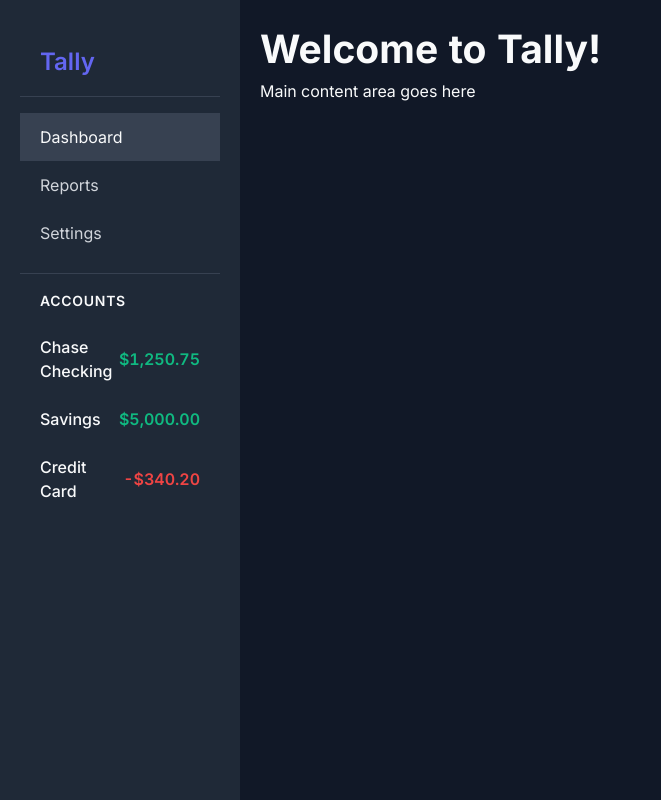
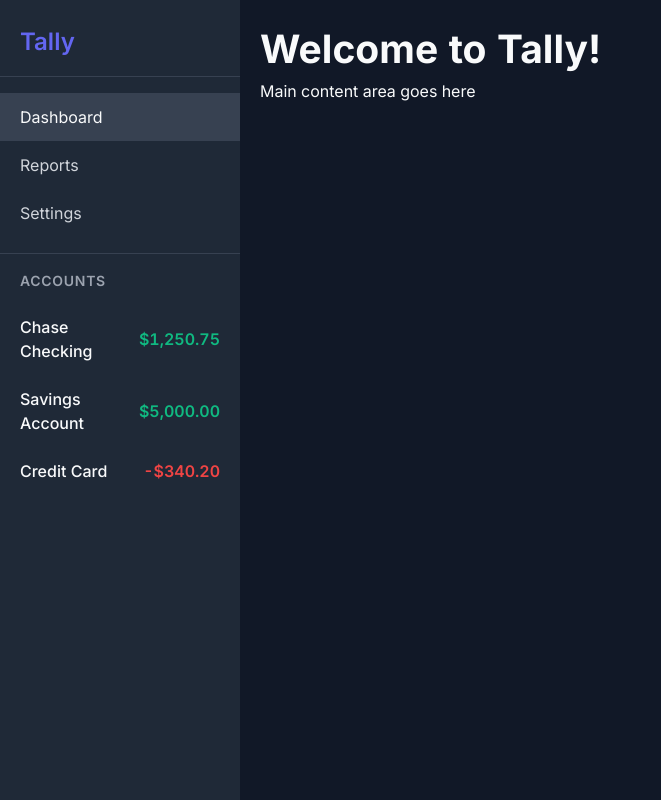
Before and after one commit to Thaonnor/tally, a Vue app: page / in a window 1280 px wide. Shown: the whole page, without its empty margins (0-661 px from the left). Built offline with nearby package versions, Linux system fonts and the light colour scheme.

Commit message:
Refactored to separate components - created Sidebar.vue and AccountItem.vue

```diff
--- a/src/App.vue
+++ b/src/App.vue
@@ -1,37 +1,6 @@
 <template>
     <div class="app-container">
-        <!-- Sidebar -->
-        <div class="sidebar">
-            <div class="app-title">
-                <h2>Tally</h2>
-            </div>
-
-            <nav class="main-nav">
-                <ul>
-                    <li><a href="#" class="nav-link active">Dashboard</a></li>
-                    <li><a href="#" class="nav-link">Reports</a></li>
-                    <li><a href="#" class="nav-link">Settings</a></li>
-                </ul>
-            </nav>
-
-            <div class="accounts-section">
-                <h3>Accounts</h3>
-                <ul class="account-list">
-                    <li class="account-item">
-                        <span class="account-name">Chase Checking</span>
-                        <span class="account-balance">$1,250.75</span>
-                    </li>
-                    <li class="account-item">
-                        <span class="account-name">Savings</span>
-                        <span class="account-balance">$5,000.00</span>
-                    </li>
-                    <li class="account-item">
-                        <span class="account-name">Credit Card</span>
-                        <span class="account-balance negative">-$340.20</span>
-                    </li>
-                </ul>
-            </div>
-        </div>
+        <Sidebar />
 
         <!-- Main Content -->
         <div class="main-content">
@@ -42,8 +11,12 @@
 </template>
 
 <script>
+    import Sidebar from './components/Sidebar.vue';
     export default {
         name: 'App',
+        components: {
+            Sidebar,
+        },
     };
 </script>
 
@@ -70,7 +43,7 @@
         /* Text colors */
         --text-primary: #f9fafb;
         --text-secondary: #d1d5db;
-        -text-muted: #9ca3af;
+        --text-muted: #9ca3af;
 
         /* Brand colors */
         --primary: #6366f1;
@@ -124,106 +97,6 @@
         height: 100vh;
     }
 
-    .sidebar {
-        width: 280px;
-        background-color: var(--bg-secondary);
-        color: #f9fafb;
-        padding: 20px;
-        display: flex;
-        flex-direction: column;
-    }
-
-    .app-title {
-        padding: 24px 20px 16px;
-        border-bottom: 1px solid var(--bg-tertiary);
-    }
-
-    .app-title h2 {
-        font-size: 24px;
-        font-weight: 600;
-        color: var(--primary);
-    }
-
-    .main-nav {
-        padding: 16px 0;
-        border-bottom: 1px solid var(--bg-tertiary);
-    }
-
-    .main-nav ul {
-        list-style: none;
-    }
-
-    .nav-link {
-        display: block;
-        padding: 12px 20px;
-        color: var(--text-secondary);
-        text-decoration: none;
-        transition: background-color 0.2s;
-    }
-
-    .nav-link:hover,
-    .nav-link.active {
-        background-color: var(--bg-tertiary);
-        color: var(--text-primary);
-    }
-
-    .accounts-section {
-        flex: 1;
-        padding: 16px 0;
-    }
-
-    .accounts-section h3 {
-        padding: 0 20px 12px;
-        font-size: 14px;
-        font-weight: 600;
-        color: var(--text-muted);
-        text-transform: uppercase;
-        letter-spacing: 0.05em;
-    }
-
-    .account-list {
-        list-style: none;
-    }
-
-    .account-item {
-        display: flex;
-        justify-content: space-between;
-        align-items: center;
-        padding: 12px 20px;
-        cursor: pointer;
-        transition: background-color 0.2s;
-    }
-
-    .account-item:hover {
-        background-color: var(--bg-tertiary);
-    }
-
-    .account-name {
-        font-weight: 500;
-    }
-
-    .account-balance {
-        font-weight: 600;
-        color: var(--success);
-    }
-
-    .account-balance.negative {
-        color: var(--danger);
-    }
-
-    /* Responsive adjustments */
-    @media (min-width: 1920px) {
-        .sidebar {
-            width: 320px;
-        }
-    }
-
-    @media (max-width: 1366px) {
-        .sidebar {
-            width: 240px;
-        }
-    }
-
     .main-content {
         flex: 1;
         background-color: var(--bg-primary);
--- /dev/null
+++ b/src/components/AccountItem.vue
@@ -0,0 +1,64 @@
+<template>
+    <li class="account-item" @click="handleClick">
+        <span class="account-name">{{ name }}</span>
+        <span class="account-balance" :class="{ negative: balance < 0 }">
+            {{ formatBalance(balance) }}
+        </span>
+    </li>
+</template>
+
+<script>
+    export default {
+        name: 'AccountItem',
+        props: {
+            name: {
+                type: String,
+                required: true,
+            },
+            balance: {
+                type: Number,
+                required: true,
+            },
+        },
+        methods: {
+            formatBalance(amount) {
+                return new Intl.NumberFormat('en-US', {
+                    style: 'currency',
+                    currency: 'USD',
+                }).format(amount);
+            },
+            handleClick() {
+                // Will emit events or handle navigation later
+                console.log(`Clicked on account: ${this.name}`);
+            },
+        },
+    };
+</script>
+
+<style scoped>
+    .account-item {
+        display: flex;
+        justify-content: space-between;
+        align-items: center;
+        padding: 12px 20px;
+        cursor: pointer;
+        transition: background-color 0.2s;
+    }
+
+    .account-item:hover {
+        background-color: var(--bg-tertiary);
+    }
+
+    .account-name {
+        font-weight: 500;
+    }
+
+    .account-balance {
+        font-weight: 600;
+        color: var(--success);
+    }
+
+    .negative {
+        color: var(--danger) !important;
+    }
+</style>
--- /dev/null
+++ b/src/components/Sidebar.vue
@@ -0,0 +1,110 @@
+<template>
+    <div class="sidebar">
+        <div class="app-title">
+            <h2>Tally</h2>
+        </div>
+
+        <nav class="main-nav">
+            <ul>
+                <li><a href="#" class="nav-link active">Dashboard</a></li>
+                <li><a href="#" class="nav-link">Reports</a></li>
+                <li><a href="#" class="nav-link">Settings</a></li>
+            </ul>
+        </nav>
+
+        <div class="accounts-section">
+            <h3>Accounts</h3>
+            <ul class="account-list">
+                <AccountItem name="Chase Checking" :balance="1250.75" />
+                <AccountItem name="Savings Account" :balance="5000.00" />
+                <AccountItem name="Credit Card" :balance="Number(-340.20)" />
+            </ul>
+        </div>
+    </div>
+</template>
+
+<script>
+    import AccountItem from './AccountItem.vue';
+    export default {
+        name: 'Sidebar',
+        components: {
+            AccountItem,
+        },
+    };
+</script>
+
+<style scoped>
+    .sidebar {
+        width: 280px;
+        background-color: var(--bg-secondary);
+        color: var(--text-primary);
+        padding: 0; /* Remove the 20px padding */
+        display: flex;
+        flex-direction: column;
+    }
+
+    .app-title {
+        padding: 24px 20px 16px;
+        border-bottom: 1px solid var(--bg-tertiary);
+    }
+
+    .app-title h2 {
+        font-size: 24px;
+        font-weight: 600;
+        color: var(--primary);
+    }
+
+    .main-nav {
+        padding: 16px 0;
+        border-bottom: 1px solid var(--bg-tertiary);
+    }
+
+    .main-nav ul {
+        list-style: none;
+    }
+
+    .nav-link {
+        display: block;
+        padding: 12px 20px;
+        color: var(--text-secondary);
+        text-decoration: none;
+        transition: background-color 0.2s;
+    }
+
+    .nav-link:hover,
+    .nav-link.active {
+        background-color: var(--bg-tertiary);
+        color: var(--text-primary);
+    }
+
+    .accounts-section {
+        flex: 1;
+        padding: 16px 0;
+    }
+
+    .accounts-section h3 {
+        padding: 0 20px 12px;
+        font-size: 14px;
+        font-weight: 600;
+        color: var(--text-muted);
+        text-transform: uppercase;
+        letter-spacing: 0.05em;
+    }
+
+    .account-list {
+        list-style: none;
+    }
+
+    /* Responsive adjustments */
+    @media (min-width: 1920px) {
+        .sidebar {
+            width: 320px;
+        }
+    }
+
+    @media (max-width: 1366px) {
+        .sidebar {
+            width: 240px;
+        }
+    }
+</style>
```
